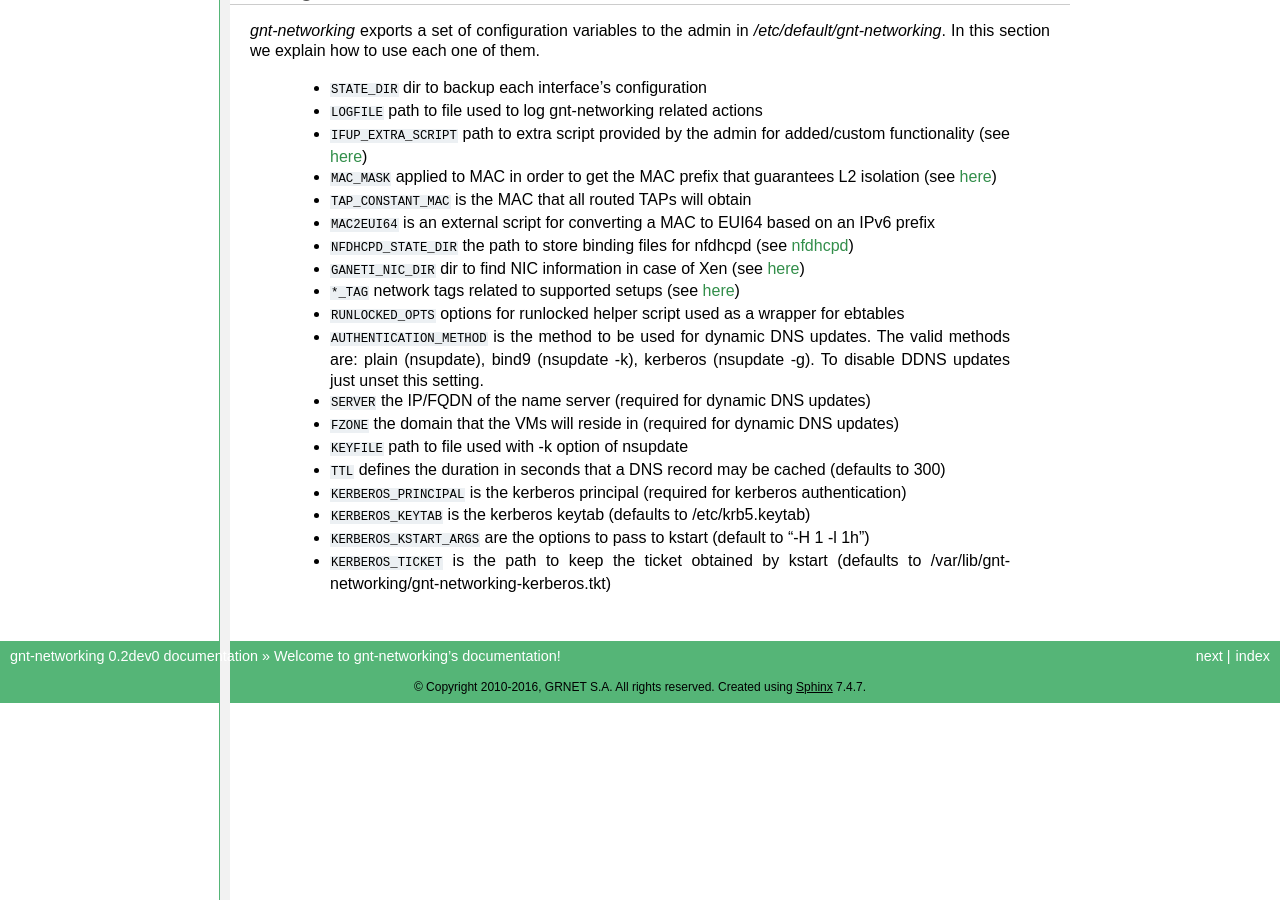
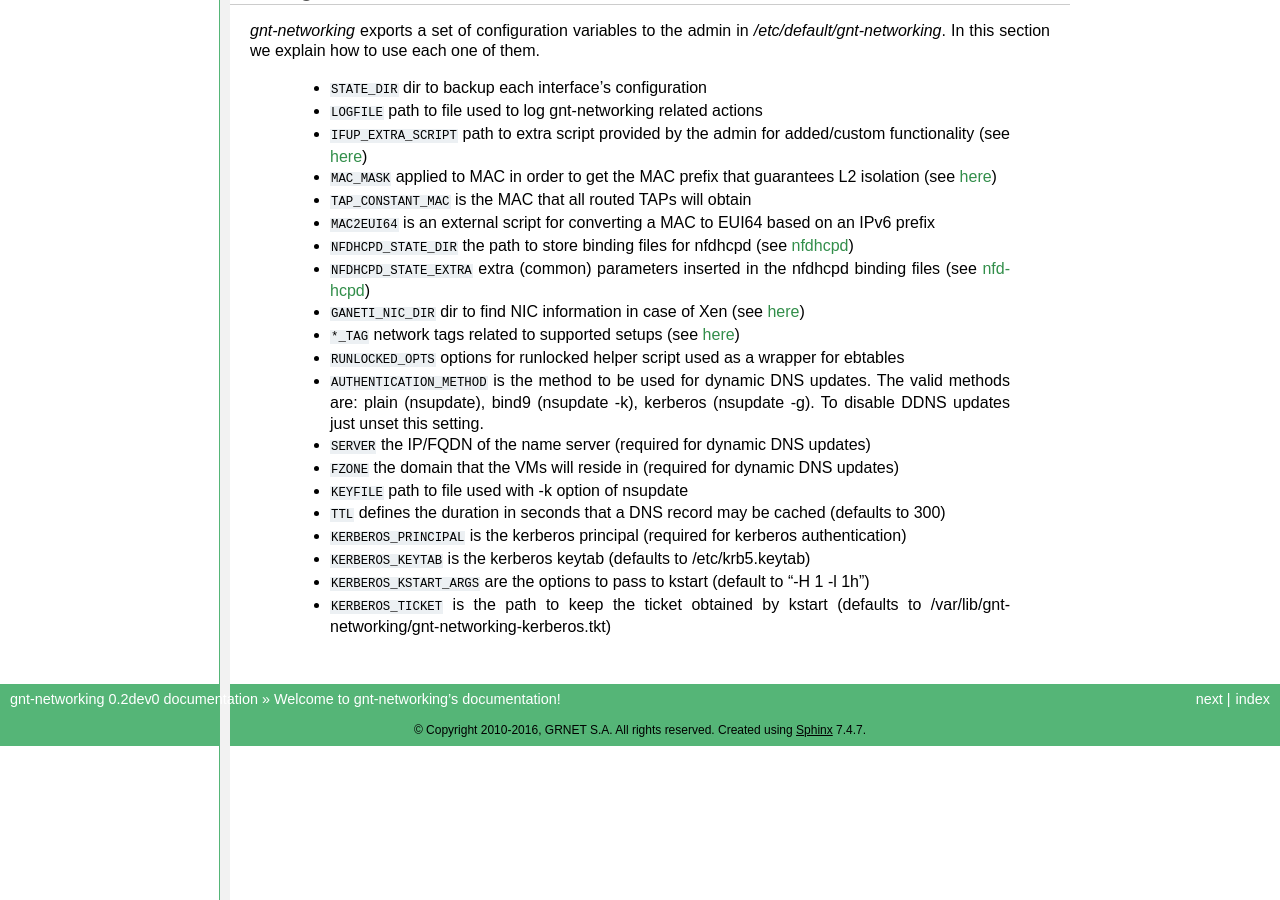
Before and after one commit to grnet/gnt-networking, a Sphinx documentation site: the page built from docs/index.rst, in a window 1280 px wide and 900 px high, scrolled down 5905 px. Built offline with Sphinx 7.4.7, drawn with Linux system fonts in a browser that asks for light colours; formulas are drawn with MathJax 3.

Commit message:
Rename NFDHCPDFILECONTENTS to NFDHCPD_STATE_EXTRA
Rename the NFDHCPDFILECONTENTS to NFDHCPD_STATE_EXTRA and document the
latter. Also accept NFDHCPDFILECONTENTS in place of NFDHCPD_STATE_EXTRA
and log a deprecation warning.

```diff
--- a/docs/index.rst
+++ b/docs/index.rst
@@ -441,6 +441,8 @@ one of them.
    based on an IPv6 prefix
  - ``NFDHCPD_STATE_DIR`` the path to store binding files for nfdhcpd
    (see `nfdhcpd`_)
+ - ``NFDHCPD_STATE_EXTRA`` extra (common) parameters inserted in the
+   nfdhcpd binding files (see `nfdhcpd`_)
  - ``GANETI_NIC_DIR`` dir to find NIC information in case of Xen (see
    :ref:`here <vif-custom>`)
  - ``*_TAG`` network tags related to supported setups (see :ref:`here
```
Also changed, not shown: 2 other files.
